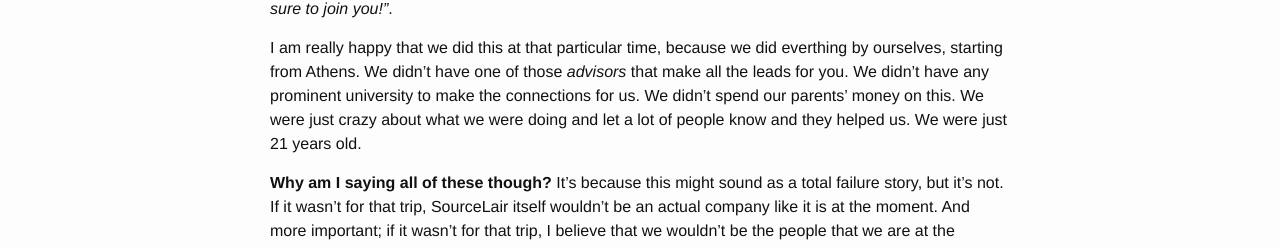
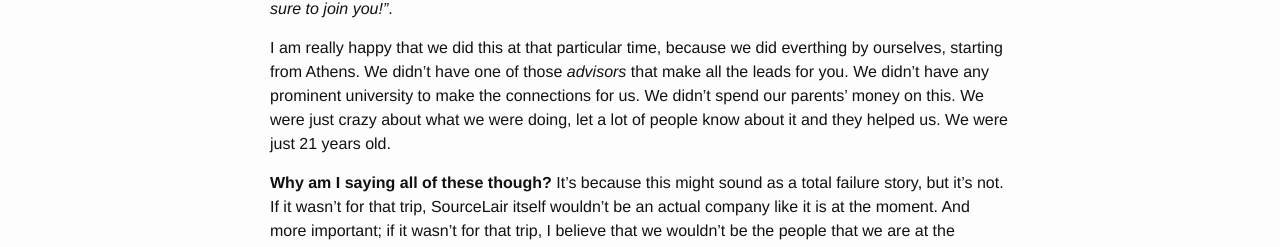
Before and after one commit to parisk/parisk.github.io, a Jekyll site: the page built from _posts/2015-10-16-not-funded.md, in a window 1280 px wide. Shown: the part 656-903 px from the top of the page. Built offline with Jekyll 4.4.1, drawn with Linux system fonts in a browser that asks for light colours.

```diff
--- a/_posts/2015-10-16-not-funded.md
+++ b/_posts/2015-10-16-not-funded.md
@@ -13,7 +13,7 @@
 
 We were driving from Redwood City to San Francisco, Palo Alto, Menlo Park, Mountain View and Sunnyvale to meet VCs and angel investors to persuade them to invest in our project in order to turn it into a company. We got rejected by **all of them** and it was more or less for the same reasons; we were unreliable, not focused, too young, too many co-founders etc. And rejection always happened with the almost same *politically-correct* way; *"Hey it's so interesting, but we invest only in companies that make more than 2MM annual revenue, sorry!"* or *"Yeah! Go find a leading investor yourselves and I will make sure to join you!"*.
 
-I am really happy that we did this at that particular time, because we did everthing by ourselves, starting from Athens. We didn't have one of those *advisors* that make all the leads for you. We didn't have any prominent university to make the connections for us. We didn't spend our parents' money on this. We were just crazy about what we were doing and let a lot of people know and they helped us. We were just 21 years old.
+I am really happy that we did this at that particular time, because we did everthing by ourselves, starting from Athens. We didn't have one of those *advisors* that make all the leads for you. We didn't have any prominent university to make the connections for us. We didn't spend our parents' money on this. We were just crazy about what we were doing, let a lot of people know about it and they helped us. We were just 21 years old.
 
 **Why am I saying all of these though?** It's because this might sound as a total failure story, but it's not. If it wasn't for that trip, SourceLair itself wouldn't be an actual company like it is at the moment. And more important; if it wasn't for that trip, I believe that we wouldn't be the people that we are at the moment.
 
```
